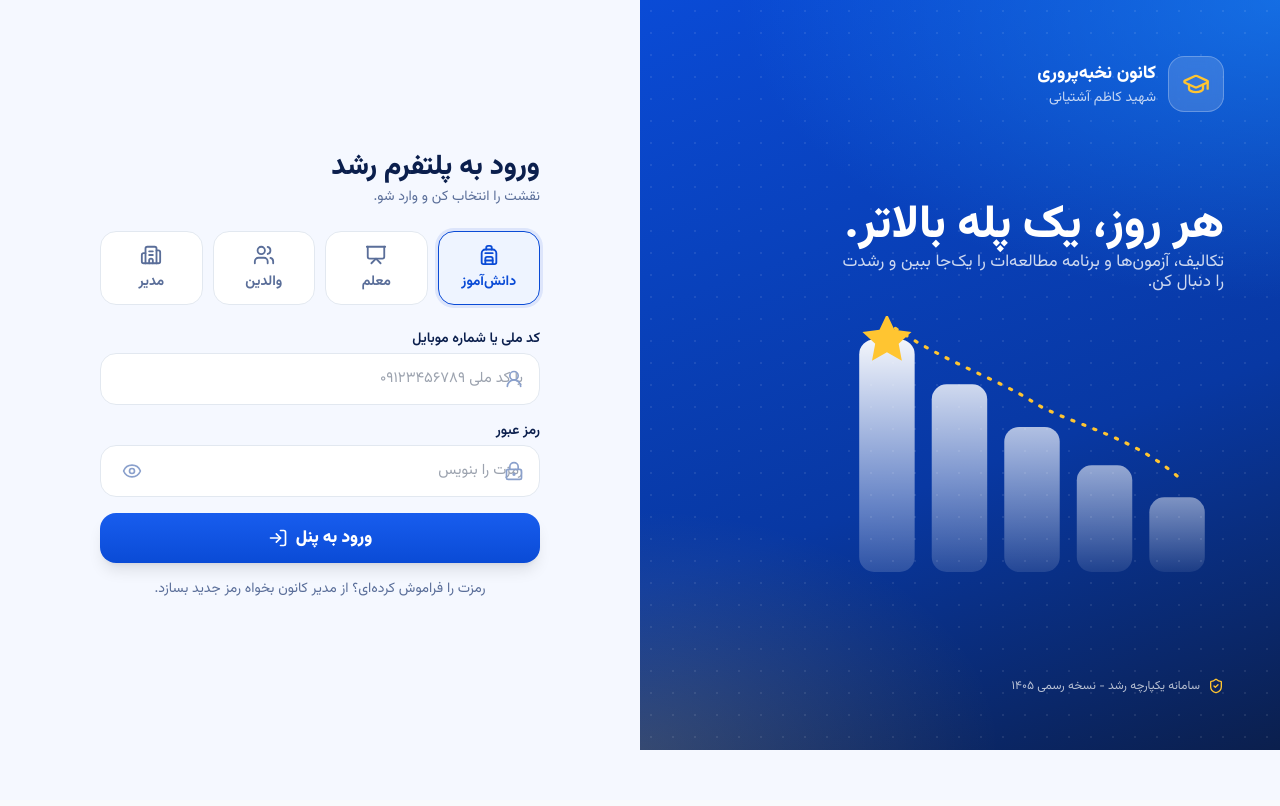
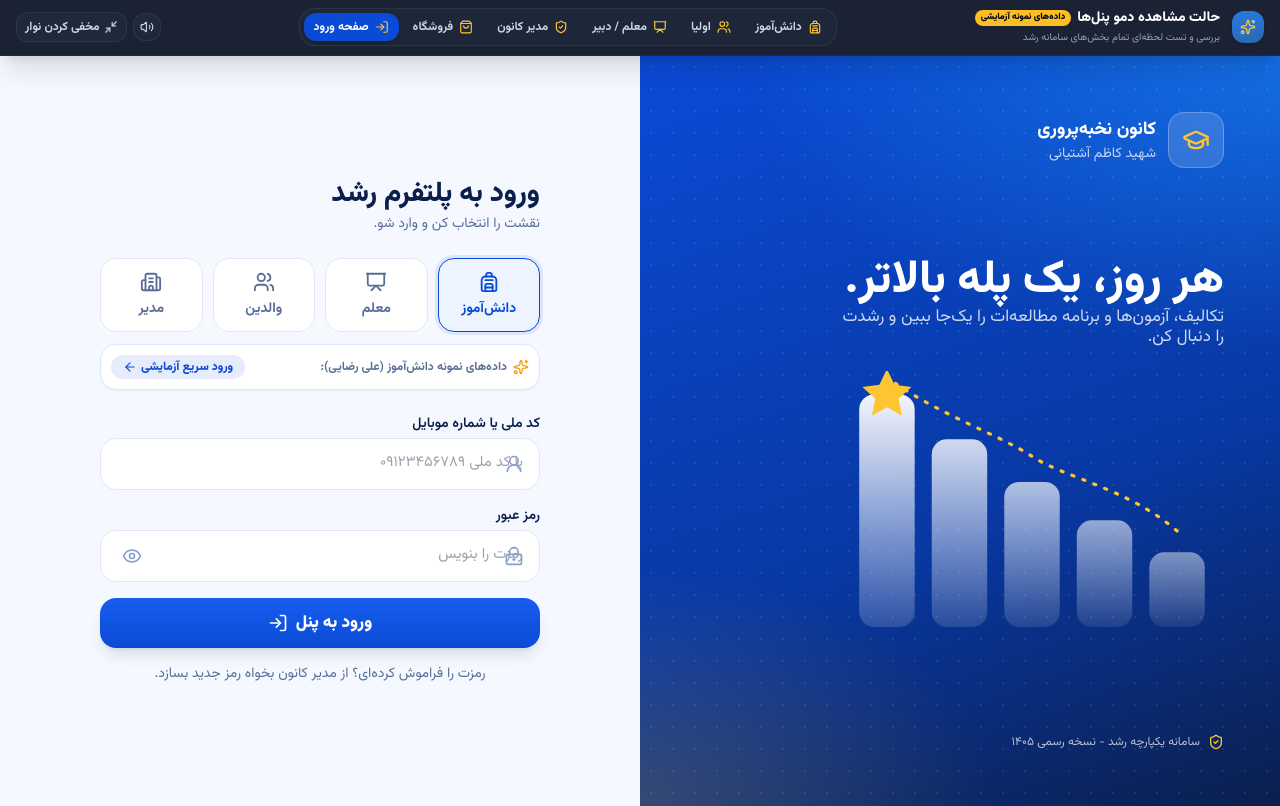
Before and after one commit to danyal1074/roshd, a Vue app in the folder frontend/: page / in a window 1280 px wide. Built offline with nearby package versions, Linux system fonts and the light colour scheme; no server answers.

Commit message:
Add collapsible demo panel switcher with sample data and 1-click test logins

```diff
--- a/frontend/src/App.vue
+++ b/frontend/src/App.vue
@@ -7,6 +7,107 @@
       :userId="currentUser.id"
       @all-seen="showNoticeModal = false"
     />
+
+    <!-- Top Demo Presentation Control Bar (Collapsible) -->
+    <header
+      v-if="demoBarOpen"
+      class="no-print w-full bg-slate-900/95 backdrop-blur-md border-b border-slate-800 text-white px-3 sm:px-4 py-2 sticky top-0 z-50 shadow-xl transition-all"
+    >
+      <div class="max-w-7xl mx-auto flex flex-wrap items-center justify-between gap-2">
+        <!-- Brand & Mode Title -->
+        <div class="flex items-center gap-2 sm:gap-3">
+          <div class="w-8 h-8 rounded-xl brand-bg flex items-center justify-center text-sun shadow-md shrink-0">
+            <i data-lucide="sparkles" class="w-4 h-4"></i>
+          </div>
+          <div class="leading-tight">
+            <div class="flex items-center gap-1.5">
+              <span class="font-extrabold text-xs sm:text-sm text-white">حالت مشاهده دمو پنل‌ها</span>
+              <span class="inline-flex items-center px-1.5 py-0.5 rounded-full text-[9px] font-black bg-amber-400 text-slate-950">
+                داده‌های نمونه آزمایشی
+              </span>
+            </div>
+            <span class="text-[10px] text-slate-400 hidden sm:inline">بررسی و تست لحظه‌ای تمام بخش‌های سامانه رشد</span>
+          </div>
+        </div>
+
+        <!-- Role Switcher Buttons -->
+        <div class="flex items-center gap-1 bg-slate-800/90 p-1 rounded-2xl border border-slate-700/60 text-xs font-bold overflow-x-auto no-scrollbar">
+          <button
+            @click="switchDemoView('student')"
+            :class="['px-2.5 py-1.5 rounded-xl transition-all flex items-center gap-1.5 text-xs whitespace-nowrap cursor-pointer', currentView === 'student' ? 'bg-royal text-white shadow-md' : 'text-slate-300 hover:text-white hover:bg-slate-700/50']"
+          >
+            <i data-lucide="backpack" class="w-3.5 h-3.5 text-sun"></i>
+            <span>دانش‌آموز</span>
+          </button>
+          <button
+            @click="switchDemoView('parent')"
+            :class="['px-2.5 py-1.5 rounded-xl transition-all flex items-center gap-1.5 text-xs whitespace-nowrap cursor-pointer', currentView === 'parent' ? 'bg-royal text-white shadow-md' : 'text-slate-300 hover:text-white hover:bg-slate-700/50']"
+          >
+            <i data-lucide="users" class="w-3.5 h-3.5 text-sun"></i>
+            <span>اولیا</span>
+          </button>
+          <button
+            @click="switchDemoView('teacher')"
+            :class="['px-2.5 py-1.5 rounded-xl transition-all flex items-center gap-1.5 text-xs whitespace-nowrap cursor-pointer', currentView === 'teacher' ? 'bg-royal text-white shadow-md' : 'text-slate-300 hover:text-white hover:bg-slate-700/50']"
+          >
+            <i data-lucide="presentation" class="w-3.5 h-3.5 text-sun"></i>
+            <span>معلم / دبیر</span>
+          </button>
+          <button
+            @click="switchDemoView('admin')"
+            :class="['px-2.5 py-1.5 rounded-xl transition-all flex items-center gap-1.5 text-xs whitespace-nowrap cursor-pointer', currentView === 'admin' ? 'bg-royal text-white shadow-md' : 'text-slate-300 hover:text-white hover:bg-slate-700/50']"
+          >
+            <i data-lucide="shield-check" class="w-3.5 h-3.5 text-sun"></i>
+            <span>مدیر کانون</span>
+          </button>
+          <button
+            @click="switchDemoView('store')"
+            :class="['px-2.5 py-1.5 rounded-xl transition-all flex items-center gap-1.5 text-xs whitespace-nowrap cursor-pointer', currentView === 'store' ? 'bg-royal text-white shadow-md' : 'text-slate-300 hover:text-white hover:bg-slate-700/50']"
+          >
+            <i data-lucide="shopping-bag" class="w-3.5 h-3.5 text-sun"></i>
+            <span>فروشگاه</span>
+          </button>
+          <button
+            @click="switchDemoView('login')"
+            :class="['px-2.5 py-1.5 rounded-xl transition-all flex items-center gap-1.5 text-xs whitespace-nowrap cursor-pointer', currentView === 'login' ? 'bg-royal text-white shadow-md' : 'text-slate-300 hover:text-white hover:bg-slate-700/50']"
+          >
+            <i data-lucide="log-in" class="w-3.5 h-3.5 text-sun"></i>
+            <span>صفحه ورود</span>
+          </button>
+        </div>
+
+        <!-- Controls: Sound Toggle & Minimize -->
+        <div class="flex items-center gap-1.5">
+          <button
+            @click="handleToggleSound"
+            class="p-1.5 rounded-xl bg-slate-800 hover:bg-slate-700 text-slate-300 hover:text-white border border-slate-700/60 transition-all text-xs cursor-pointer"
+            :title="soundActive ? 'قطع صدا' : 'فعال‌سازی افکت صدا'"
+          >
+            <i :data-lucide="soundActive ? 'volume-2' : 'volume-x'" class="w-3.5 h-3.5"></i>
+          </button>
+
+          <button
+            @click="demoBarOpen = false"
+            class="px-2 py-1.5 rounded-xl bg-slate-800 hover:bg-slate-700 text-slate-300 hover:text-white border border-slate-700/60 transition-all text-xs font-bold flex items-center gap-1 shrink-0 cursor-pointer"
+            title="بستن نوار بالای صفحه"
+          >
+            <i data-lucide="minimize-2" class="w-3.5 h-3.5"></i>
+            <span class="hidden sm:inline">مخفی کردن نوار</span>
+          </button>
+        </div>
+      </div>
+    </header>
+
+    <!-- Floating Restore Pill when demoBarOpen is false -->
+    <button
+      v-if="!demoBarOpen"
+      @click="demoBarOpen = true"
+      class="fixed top-4 left-4 z-50 bg-slate-900/90 hover:bg-slate-900 backdrop-blur-md text-white border border-slate-700/80 px-3.5 py-2 rounded-full text-xs font-extrabold shadow-2xl flex items-center gap-2 hover:scale-105 transition-all group cursor-pointer"
+      title="باز کردن نوار دمو و تغییر نقش"
+    >
+      <i data-lucide="sparkles" class="w-4 h-4 text-amber-400 group-hover:rotate-12 transition-transform"></i>
+      <span>تغییر پنل (حالت دمو)</span>
+    </button>
 
     <!-- Production View Router -->
     <main class="w-full flex-1">
@@ -58,6 +159,7 @@
 <script setup>
 import { ref, onMounted, nextTick, watch } from 'vue';
 import { refreshIcons } from './utils';
+import { playTap, playSwitch, toggleSound, isSoundEnabled } from './soundEffects';
 import LoginView from './components/LoginView.vue';
 import NoticeModal from './components/NoticeModal.vue';
 import StudentPanel from './components/StudentPanel.vue';
@@ -70,9 +172,19 @@
 const currentUser = ref(null);
 const unseenNotices = ref([]);
 const showNoticeModal = ref(false);
+const demoBarOpen = ref(true);
+const soundActive = ref(true);
+
+function handleToggleSound() {
+  soundActive.value = toggleSound();
+  if (soundActive.value) {
+    playTap();
+  }
+}
 
 // Initialize session on mount
 onMounted(async () => {
+  soundActive.value = isSoundEnabled();
   await initAuth();
   refreshIcons();
 });
@@ -93,7 +205,7 @@
   }
 }
 
-watch(currentView, () => {
+watch([currentView, demoBarOpen], () => {
   nextTick(() => refreshIcons());
 });
 
@@ -133,4 +245,46 @@
     currentUser.value = { ...currentUser.value, ...updates };
   }
 }
+
+// Switch panel in Demo Mode with realistic sample accounts
+async function switchDemoView(view) {
+  playSwitch();
+  if (view === 'login') {
+    currentUser.value = null;
+    currentView.value = 'login';
+    nextTick(() => refreshIcons());
+    return;
+  }
+  if (view === 'store') {
+    currentView.value = 'store';
+    nextTick(() => refreshIcons());
+    return;
+  }
+
+  // Pre-configured mock identifiers for each role
+  let mockNatId = '0012345678'; // student (Ali Rezaei)
+  if (view === 'parent') mockNatId = '09121112233'; // parent (Mehdi Rezaei)
+  if (view === 'teacher') mockNatId = '0022334455'; // teacher (Fatemeh Ahmadi)
+  if (view === 'admin') mockNatId = '0011223344'; // admin (Mohammad Karimi)
+
+  try {
+    const res = await fetch('/api/auth/login', {
+      method: 'POST',
+      headers: { 'Content-Type': 'application/json' },
+      body: JSON.stringify({ identifier: mockNatId, password: '123456', role: view })
+    });
+    const data = await res.json();
+    if (res.ok && data.user) {
+      if (data.token) localStorage.setItem('roshd_token', data.token);
+      if (data.user) localStorage.setItem('roshd_user', JSON.stringify(data.user));
+      currentUser.value = data.user;
+      currentView.value = data.user.role;
+      checkUnseenNotices(data.user.id, data.user.grade);
+    }
+  } catch (e) {
+    console.error('Demo view switch error:', e);
+  } finally {
+    nextTick(() => refreshIcons());
+  }
+}
 </script>
--- a/frontend/src/components/LoginView.vue
+++ b/frontend/src/components/LoginView.vue
@@ -93,6 +93,22 @@
           </button>
         </div>
 
+        <!-- Quick Sample Account Selector (1-Click Demo Fill) -->
+        <div class="mt-3 p-2.5 rounded-2xl bg-white border border-line flex items-center justify-between text-xs shadow-sm">
+          <div class="flex items-center gap-1.5 text-[#5A6E99]">
+            <i data-lucide="sparkles" class="w-4 h-4 text-amber-500"></i>
+            <span class="font-bold">داده‌های نمونه {{ roleTitles[selectedRole] }}:</span>
+          </div>
+          <button
+            type="button"
+            @click="fillSampleAccount"
+            class="px-3 py-1 rounded-xl bg-royal/10 hover:bg-royal/20 text-royal font-extrabold transition-all cursor-pointer flex items-center gap-1"
+          >
+            <span>ورود سریع آزمایشی</span>
+            <i data-lucide="arrow-left" class="w-3.5 h-3.5"></i>
+          </button>
+        </div>
+
         <!-- Login Form with Field Icons -->
         <form @submit.prevent="handleLogin" class="mt-6 space-y-3 sm:space-y-4" autocomplete="off">
           <div>
@@ -178,6 +194,23 @@
 const loading = ref(false);
 const errorMsg = ref('');
 
+const roleTitles = {
+  student: 'دانش‌آموز (علی رضایی)',
+  parent: 'اولیا (مهدی رضایی)',
+  teacher: 'معلم (فاطمه احمدی)',
+  admin: 'مدیریت (محمد کریمی)'
+};
+
+function fillSampleAccount() {
+  playTap();
+  if (selectedRole.value === 'student') identifier.value = '0012345678';
+  else if (selectedRole.value === 'parent') identifier.value = '09121112233';
+  else if (selectedRole.value === 'teacher') identifier.value = '0022334455';
+  else if (selectedRole.value === 'admin') identifier.value = '0011223344';
+  password.value = '123456';
+  handleLogin();
+}
+
 onMounted(() => {
   refreshIcons();
 });
```
